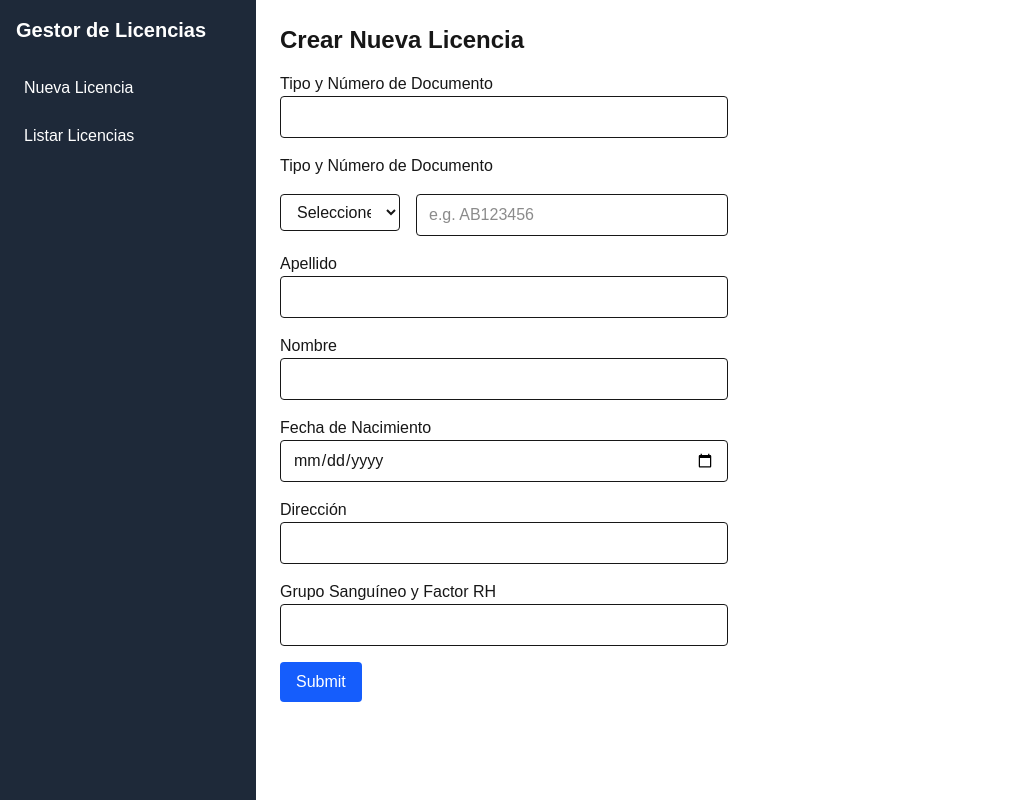
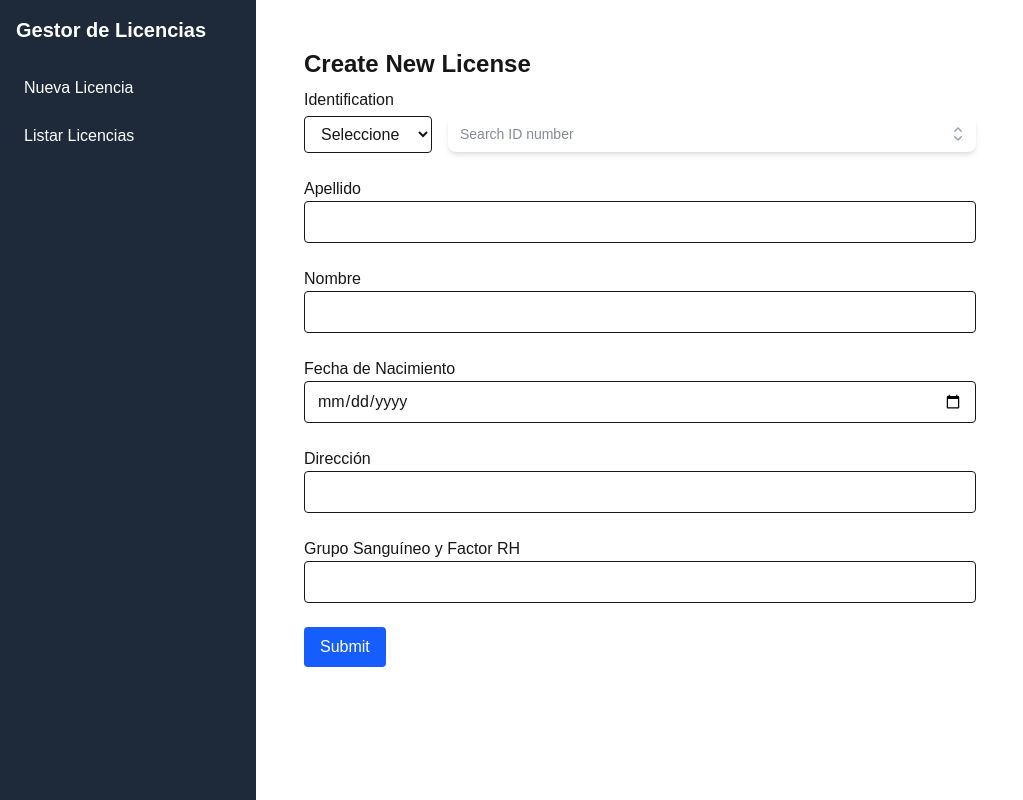
Before and after one commit to MarcosDebona25/TP-Metodologias, a Next.js app in the folder Frontend/frontend/: page /license/new in a window 1280 px wide. Shown: the whole page, without its empty margins (0-1023 px from the left). Built offline with nearby package versions, Linux system fonts and the light colour scheme.

Commit message:
pending: styling Nueva Licencia form and filtering ID options per IDType

```diff
--- a/Frontend/frontend/package.json
+++ b/Frontend/frontend/package.json
@@ -9,6 +9,8 @@
     "lint": "next lint"
   },
   "dependencies": {
+    "@headlessui/react": "^2.2.4",
+    "@heroicons/react": "^2.2.0",
     "next": "15.3.3",
     "react": "^19.0.0",
     "react-dom": "^19.0.0",
--- /dev/null
+++ b/Frontend/frontend/src/app/api/people.tsx
@@ -0,0 +1,27 @@
+// pages/api/people.ts
+export default function handler(req, res) {
+  res.status(200).json([
+    {
+    id: "1",
+    idType: "DNI",
+  idNumber: "12345678",
+  firstName: "Juan",
+  lastName: "Pérez",
+  dateOfBirth: "1990-04-10",
+  address: "Pedro de Vega 1234",
+  bloodType: "O+",
+  donor: true,
+    },
+    {
+    id: "2",
+    idType: "DNI",
+  idNumber: "98765432",
+  firstName: "María",
+  lastName: "Gómez",
+  dateOfBirth: "1985-04-10",
+  address: "Marcial Candioti 1234",
+  bloodType: "O+",
+  donor: false,
+    },
+  ]);
+}
--- /dev/null
+++ b/Frontend/frontend/src/app/api/people/route.ts
@@ -0,0 +1,29 @@
+// pages/api/people.ts
+import { NextResponse } from "next/server";
+export async function GET() {
+    const dummyPeople = [
+    {
+    id: "1",
+    idType: "DNI",
+  idNumber: "12345678",
+  firstName: "Juan",
+  lastName: "Pérez",
+  dateOfBirth: "1990-04-10",
+  address: "Pedro de Vega 1234",
+  bloodType: "O+",
+  donor: true,
+    },
+    {
+    id: "2",
+    idType: "DNI",
+  idNumber: "98765432",
+  firstName: "María",
+  lastName: "Gómez",
+  dateOfBirth: "1985-04-10",
+  address: "Marcial Candioti 1234",
+  bloodType: "O+",
+  donor: false,
+    },
+  ];
+  return NextResponse.json(dummyPeople);
+}
--- a/Frontend/frontend/src/app/license/new/page.tsx
+++ b/Frontend/frontend/src/app/license/new/page.tsx
@@ -1,65 +1,10 @@
 // app/license/new/page.tsx
+import LicenseForm from "@/components/LicenseForm";
+
 export default function NewLicensePage() {
   return (
-    <div>
-      <h1 className="text-2xl font-bold mb-4">Crear Nueva Licencia</h1>
-      <form className="space-y-4 max-w-md">
-        <div>
-          <label className="block font-medium">
-            Tipo y Número de Documento
-          </label>
-          <input type="text" className="w-full border rounded px-3 py-2" />
-        </div>
-            <label className="block font-medium">Tipo y Número de Documento</label>
-        <div className="flex gap-4">
-          {/* Dropdown Field */}
-          <div className="w-30">
-            <select className="w-full border rounded px-3 py-2">
-              <option value="">Seleccione</option>
-              <option value="DNI">DNI</option>
-              <option value="LE/LI">LE/LC</option>
-              <option value="CI">CI</option>
-            </select>
-          </div>
-          {/* Text Field */}
-          <div className="flex-1">
-            <input
-              type="text"
-              className="w-full border rounded px-3 py-2"
-              placeholder="e.g. AB123456"
-            />
-          </div>
-        </div>
-
-        <div>
-          <label className="block font-medium">Apellido</label>
-          <input type="text" className="w-full border rounded px-3 py-2" />
-        </div>
-        <div>
-          <label className="block font-medium">Nombre</label>
-          <input type="text" className="w-full border rounded px-3 py-2" />
-        </div>
-        <div>
-          <label className="block font-medium">Fecha de Nacimiento</label>
-          <input type="date" className="w-full border rounded px-3 py-2" />
-        </div>
-        <div>
-          <label className="block font-medium">Dirección</label>
-          <input type="text" className="w-full border rounded px-3 py-2" />
-        </div>
-        <div>
-          <label className="block font-medium">
-            Grupo Sanguíneo y Factor RH
-          </label>
-          <input type="text" className="w-full border rounded px-3 py-2" />
-        </div>
-        <button
-          type="submit"
-          className="bg-blue-600 text-white px-4 py-2 rounded"
-        >
-          Submit
-        </button>
-      </form>
+    <div className="p-6">
+      <LicenseForm />
     </div>
   );
 }
--- a/Frontend/frontend/src/components/DocumentComboBox.tsx
+++ b/Frontend/frontend/src/components/DocumentComboBox.tsx
@@ -1,53 +1,109 @@
 "use client";
 
-import Select from "react-select";
 import { useEffect, useState } from "react";
+import { Combobox } from "@headlessui/react";
+import { CheckIcon, ChevronUpDownIcon } from "@heroicons/react/20/solid";
 
 type Person = {
   id: string;
+  idType: string;
   idNumber: string;
-  fullName: string;
+  firstName: string;
+  lastName: string;
   dateOfBirth: string;
+  address: string;
+  bloodType: string;
+  donor: boolean;
 };
 
 type Props = {
-  onPersonSelected: (person: Person) => void;
+  onPersonSelected: (person: Person | null) => void;
 };
 
 export default function IDNumberSelect({ onPersonSelected }: Props) {
   const [people, setPeople] = useState<Person[]>([]);
-  const [selected, setSelected] = useState<any>(null);
+  const [selected, setSelected] = useState<Person | null>(null);
+  const [query, setQuery] = useState("");
 
   useEffect(() => {
-    // Simulated fetch from backend (replace with real API call)
     async function fetchPeople() {
-      const response = await fetch("/api/people"); // your real endpoint
+      const response = await fetch("/api/people");
       const data = await response.json();
       setPeople(data);
     }
-
     fetchPeople();
   }, []);
 
-  const options = people.map((person) => ({
-    value: person.id,
-    label: `${person.idNumber} - ${person.fullName}`,
-    person,
-  }));
+  const filteredPeople =
+    query === ""
+      ? people
+      : people.filter((person) =>
+          `${person.idNumber} ${person.firstName} ${person.lastName}`
+            .toLowerCase()
+            .includes(query.toLowerCase())
+        );
 
-  const handleChange = (option: any) => {
-    setSelected(option);
-    onPersonSelected(option?.person);
+  const handleChange = (person: Person | null) => {
+    setSelected(person);
+    onPersonSelected(person);
   };
 
   return (
-    <Select
-      options={options}
-      onChange={handleChange}
-      value={selected}
-      placeholder="Search ID number"
-      isClearable
-      className="w-full"
-    />
+    <div className="w-full">
+      <Combobox value={selected} onChange={handleChange}>
+        <div className="relative">
+          <div className="relative w-full cursor-default overflow-hidden rounded-lg bg-white text-left shadow-md focus:outline-none focus-visible:ring-2 focus-visible:ring-blue-500 focus-visible:ring-opacity-75 sm:text-sm">
+            <Combobox.Input
+              className="w-full border-none py-2 pl-3 pr-10 text-sm leading-5 text-gray-900 focus:ring-0"
+              displayValue={(person: Person) =>
+                person
+                  ? `${person.idNumber} - ${person.firstName} ${person.lastName}`
+                  : ""
+              }
+              onChange={(event) => setQuery(event.target.value)}
+              placeholder="Search ID number"
+            />
+            <Combobox.Button className="absolute inset-y-0 right-0 flex items-center pr-2">
+              <ChevronUpDownIcon
+                className="h-5 w-5 text-gray-400"
+                aria-hidden="true"
+              />
+            </Combobox.Button>
+          </div>
+          {filteredPeople.length > 0 && (
+            <Combobox.Options className="absolute z-10 mt-1 max-h-60 w-full overflow-auto rounded-md bg-white py-1 text-base shadow-lg ring-1 ring-black ring-opacity-5 focus:outline-none sm:text-sm">
+              {filteredPeople.map((person) => (
+                <Combobox.Option
+                  key={person.id}
+                  value={person}
+                  className={({ active }) =>
+                    `relative cursor-default select-none py-2 pl-10 pr-4 ${
+                      active ? "bg-blue-600 text-white" : "text-gray-900"
+                    }`
+                  }
+                >
+                  {({ selected }) => (
+                    <>
+                      <span
+                        className={`block truncate ${
+                          selected ? "font-medium" : "font-normal"
+                        }`}
+                      >
+                        {`${person.idNumber} - ${person.firstName} ${person.lastName}`}
+                      </span>
+                      {selected && (
+                        <span className="absolute inset-y-0 left-0 flex items-center pl-3 text-blue-600">
+                          <CheckIcon className="h-5 w-5" aria-hidden="true" />
+                        </span>
+                      )}
+                    </>
+                  )}
+                </Combobox.Option>
+              ))}
+            </Combobox.Options>
+          )}
+        </div>
+      </Combobox>
+    </div>
   );
 }
--- a/Frontend/frontend/src/components/LicenseForm.tsx
+++ b/Frontend/frontend/src/components/LicenseForm.tsx
@@ -4,8 +4,11 @@ import { useState } from "react";
 import IDNumberSelect from "./DocumentComboBox";
 
 export default function LicenseForm() {
-  const [idType, setIdType] = useState("dni");
+  const [lastName, setLastName] = useState("");
+  const [firstName, setFirstName] = useState("");
   const [dateOfBirth, setDateOfBirth] = useState("");
+  const [address, setAddress] = useState("");
+  const [bloodType, setBloodType] = useState("");
 
   return (
     <form className="space-y-6 max-w-2xl">
@@ -18,13 +21,12 @@ export default function LicenseForm() {
           {/* ID Type Dropdown */}
           <div className="w-32">
             <select
-              value={idType}
-              onChange={(e) => setIdType(e.target.value)}
               className="w-full border rounded px-3 py-2"
             >
-              <option value="dni">DNI</option>
-              <option value="passport">Passport</option>
-              <option value="cuil">CUIL</option>
+              <option value="">Seleccione</option>
+              <option value="DNI">DNI</option>
+              <option value="LE/LI">LE/LC</option>
+              <option value="CI">CI</option>
             </select>
           </div>
 
@@ -32,7 +34,11 @@ export default function LicenseForm() {
           <div className="flex-1">
             <IDNumberSelect
               onPersonSelected={(person) => {
+                setLastName(person.lastName);
+                setFirstName(person.firstName);
                 setDateOfBirth(person.dateOfBirth);
+                setAddress(person.address);
+                setBloodType(person.bloodType);
                 // You can also fill other fields here
               }}
             />
@@ -40,18 +46,28 @@ export default function LicenseForm() {
         </div>
       </div>
 
-      {/* Date of Birth */}
         <div>
-        <label className="block font-medium mb-1">Date of Birth</label>
-        <input
-          type="date"
-          value={dateOfBirth}
-          onChange={(e) => setDateOfBirth(e.target.value)}
-          className="w-full border rounded px-3 py-2"
-        />
+          <label className="block font-medium">Apellido</label>
+          <input type="text" value={lastName} onChange={(t) => setLastName(t.target.value)} className="w-full border rounded px-3 py-2" />
         </div>
-
-      {/* Submit Button */}
+        <div>
+          <label className="block font-medium">Nombre</label>
+          <input type="text" value={firstName} onChange={(t) => setFirstName(t.target.value)} className="w-full border rounded px-3 py-2" />
+        </div>
+        <div>
+          <label className="block font-medium">Fecha de Nacimiento</label>
+          <input type="date" value={dateOfBirth} onChange={(t) => setDateOfBirth(t.target.value)} className="w-full border rounded px-3 py-2" />
+        </div>
+        <div>
+          <label className="block font-medium">Dirección</label>
+          <input type="text" value={address} onChange={(t) => setAddress(t.target.value)} className="w-full border rounded px-3 py-2" />
+        </div>
+        <div>
+          <label className="block font-medium">
+            Grupo Sanguíneo y Factor RH
+          </label>
+          <input type="text" value={bloodType} onChange={(t) => setBloodType(t.target.value)} className="w-full border rounded px-3 py-2" />
+        </div>
         <button
           type="submit"
           className="bg-blue-600 text-white px-4 py-2 rounded"
```
Also changed, not shown: 1 other file (tests, documents, lock files or other folders). Lines whose indentation alone changed are shown as unchanged.
